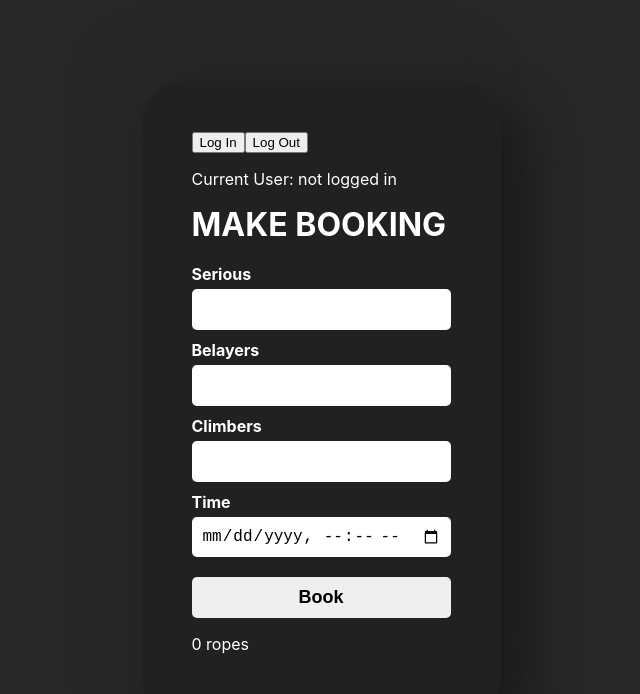
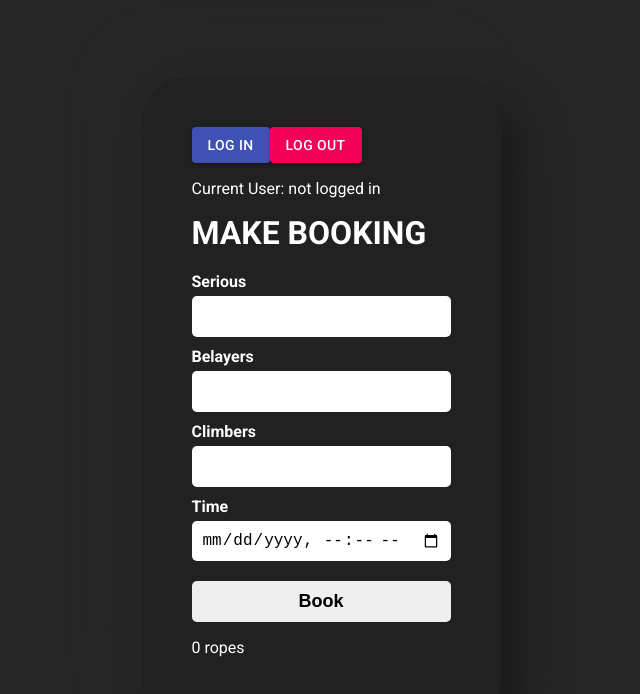
Before and after one commit to Stoupe/hangdog-site, a Next.js app: page / in a window 1280 px wide. Shown: the top 694 px of the page, without its empty margins (319-959 px from the left). Built offline with nearby package versions, Linux system fonts and the light colour scheme.

Commit message:
Implement Material UI

```diff
--- a/components/BookingForm.tsx
+++ b/components/BookingForm.tsx
@@ -1,10 +1,12 @@
 import firebase from "firebase";
+import "firebase/auth";
 import React, { useEffect, useState } from "react";
 import styles from "../styles/BookingForm.module.scss";
+import { Button } from "@material-ui/core";
 
 const BookingForm: React.FC = () => {
   const auth = firebase.auth();
-  const firestore = firebase.firestore();
+  // const firestore = firebase.firestore();
 
   const [currentUser, setCurrentUser] = useState<firebase.User>();
 
@@ -42,8 +44,12 @@ const BookingForm: React.FC = () => {
   return (
     <div className={styles.container}>
       <div className={styles.formContainer}>
-        <button onClick={logIn}>Log In</button>
-        <button onClick={logOut}>Log Out</button>
+        <Button variant="contained" color="primary" onClick={logIn}>
+          Log In
+        </Button>
+        <Button variant="contained" color="secondary" onClick={logOut}>
+          Log Out
+        </Button>
         <p>Current User: {currentUser?.displayName || "not logged in"}</p>
         <h1>MAKE BOOKING</h1>
         <form
--- /dev/null
+++ b/components/firebase.tsx
@@ -0,0 +1,26 @@
+import firebase from "firebase/app";
+import "firebase/analytics";
+
+const firebaseConfig = {
+  apiKey: "AIzaSyAeSggD2L9_7s6jOOHEWcfJZPmJ0HtxLZk",
+  authDomain: "hangdog-ea266.firebaseapp.com",
+  databaseURL: "https://hangdog-ea266.firebaseio.com",
+  projectId: "hangdog-ea266",
+  storageBucket: "hangdog-ea266.appspot.com",
+  messagingSenderId: "454900698065",
+  appId: "1:454900698065:web:5a53445ee8dd0886f52ef0",
+  measurementId: "G-2M0C4TR4L5",
+};
+
+const loadFirebase = () => {
+  if (firebase.apps.length === 0) {
+    // Initialize Firebase
+    firebase.initializeApp(firebaseConfig);
+
+    if ("measurementId" in firebaseConfig && typeof window !== "undefined") {
+      firebase.analytics();
+    }
+  }
+};
+
+export default loadFirebase;
--- a/package.json
+++ b/package.json
@@ -8,6 +8,9 @@
     "start": "next start"
   },
   "dependencies": {
+    "@material-ui/core": "^4.11.0",
+    "@material-ui/icons": "^4.9.1",
+    "@material-ui/pickers": "^4.0.0-alpha.12",
     "firebase": "^8.0.0",
     "next": "10.0.0",
     "react": "17.0.1",
--- a/pages/_app.tsx
+++ b/pages/_app.tsx
@@ -1,26 +1,9 @@
-import firebase from "firebase";
 import { AppProps } from "next/app";
-import { useEffect } from "react";
 import "../styles/globals.css";
-
-const firebaseConfig = {
-  apiKey: "AIzaSyAeSggD2L9_7s6jOOHEWcfJZPmJ0HtxLZk",
-  authDomain: "hangdog-ea266.firebaseapp.com",
-  databaseURL: "https://hangdog-ea266.firebaseio.com",
-  projectId: "hangdog-ea266",
-  storageBucket: "hangdog-ea266.appspot.com",
-  messagingSenderId: "454900698065",
-  appId: "1:454900698065:web:5a53445ee8dd0886f52ef0",
-  measurementId: "G-2M0C4TR4L5",
-};
+import loadFirebase from "./../components/firebase";
 
 const App = ({ Component, pageProps }: AppProps) => {
-  if (firebase.apps.length === 0) {
-    // Initialize Firebase
-    firebase.initializeApp(firebaseConfig);
-    // firebase.analytics();
-  }
-
+  loadFirebase();
   return <Component {...pageProps} />;
 };
 
--- a/pages/index.tsx
+++ b/pages/index.tsx
@@ -1,4 +1,3 @@
-import firebase from "firebase";
 import React from "react";
 import BookingForm from "../components/BookingForm";
 
--- a/styles/globals.css
+++ b/styles/globals.css
@@ -1,9 +1,11 @@
+@import url("https://fonts.googleapis.com/css2?family=Roboto:wght@100;300;400;500;700;900&display=swap");
+
 html,
 body {
   padding: 0;
   margin: 0;
-  font-family: -apple-system, BlinkMacSystemFont, Segoe UI, Roboto, Oxygen,
-    Ubuntu, Cantarell, Fira Sans, Droid Sans, Helvetica Neue, sans-serif;
+  font-family: Roboto, -apple-system, BlinkMacSystemFont, Segoe UI, Roboto,
+    Oxygen, Ubuntu, Cantarell, Fira Sans, Droid Sans, Helvetica Neue, sans-serif;
 }
 
 a {
```
Also changed, not shown: components/DatePicker.tsx (added, +7 -0 lines), 1 other file (tests, documents, lock files or other folders).
